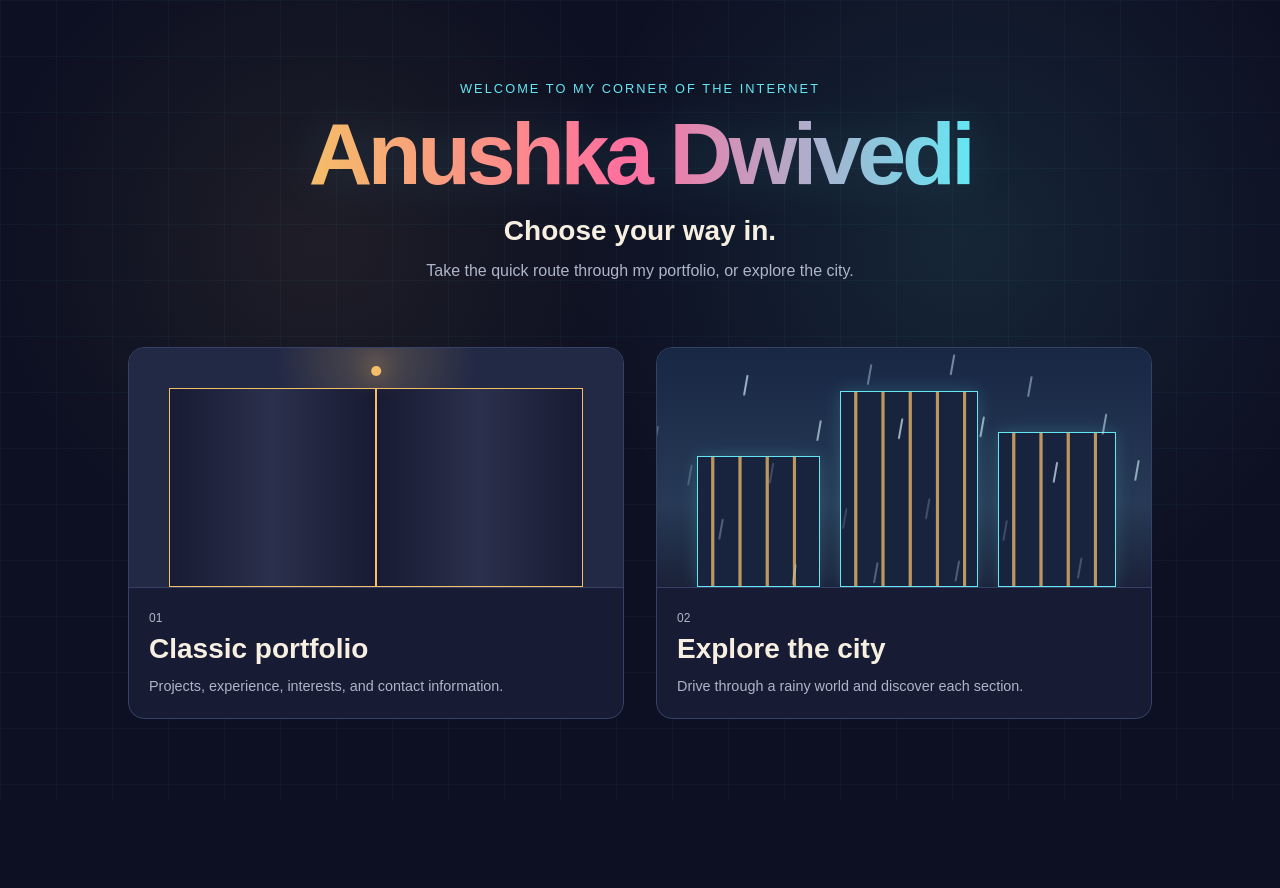
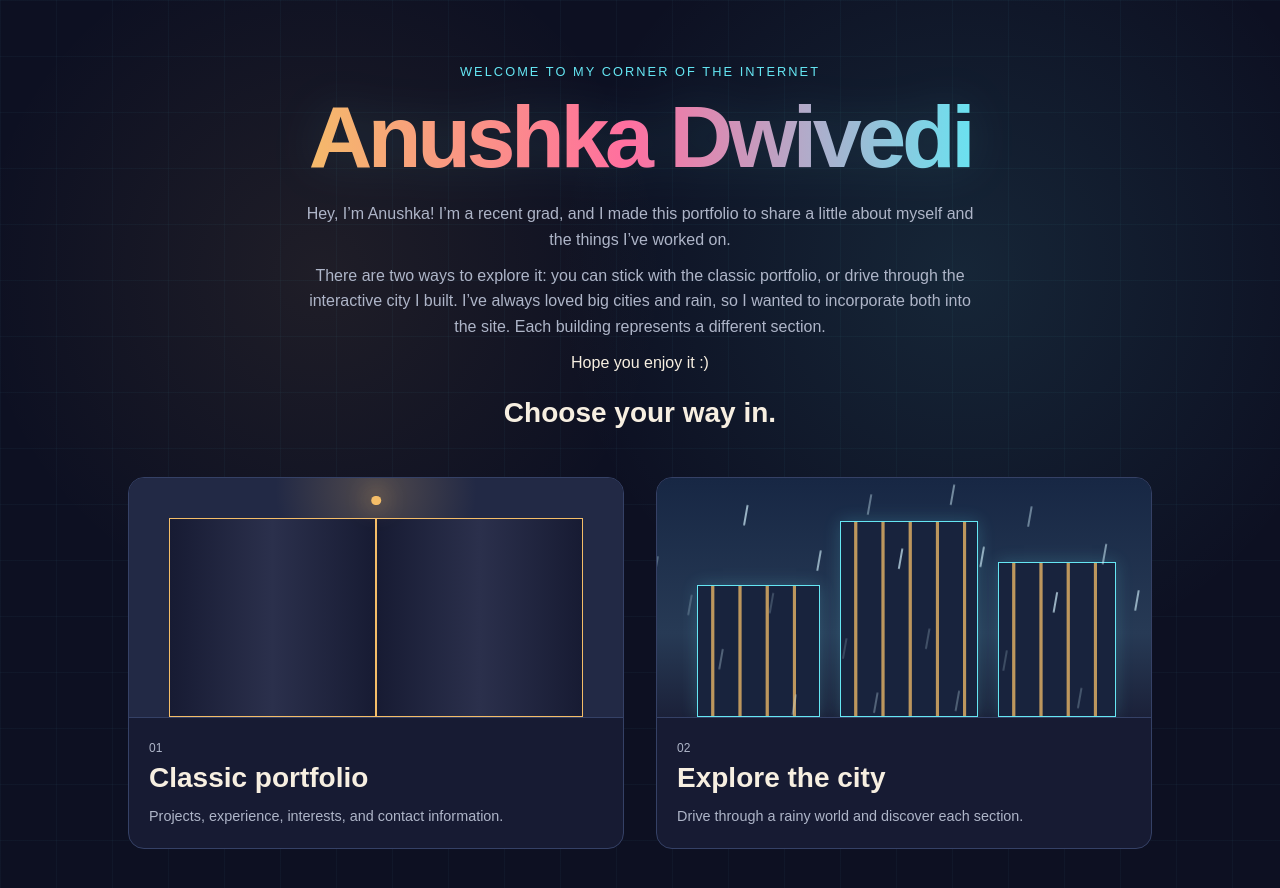
Before and after one commit to anushkaadwivedii/Personal-Website, a React (Vite) app: page / in a window 1280 px wide. Shown: the top 888 px of the page. Before the commit the page ends 800 px from the top, so only its background shows below. Built offline with nearby package versions, Linux system fonts and the light colour scheme; no server answers.

Commit message:
Edit intro

```diff
--- a/src/App.css
+++ b/src/App.css
@@ -6,8 +6,9 @@
   flex-direction: column;
   align-items: center;
   justify-content: center;
-  gap: clamp(2rem, 5vw, 4rem);
-  overflow: hidden;
+  gap: clamp(1.75rem, 4vw, 3rem);
+  overflow-x: hidden;
+  overflow-y: auto;
   padding: clamp(1.5rem, 5vw, 4rem);
 
   background:
@@ -81,17 +82,30 @@
 }
 
 .landing-prompt {
-  margin: 1.25rem 0 0;
+  margin: 1.35rem 0 0;
   color: var(--text);
   font-size: clamp(1.25rem, 3vw, 1.75rem);
   font-weight: 600;
 }
 
-.landing-description {
-  margin: 0.65rem auto 0;
+.landing-introduction {
+  max-width: 43rem;
+  margin: 1.4rem auto 0;
   color: var(--text-muted);
   font-size: clamp(0.85rem, 1.5vw, 1rem);
   line-height: 1.6;
+}
+
+.landing-introduction p {
+  margin: 0;
+}
+
+.landing-introduction p + p {
+  margin-top: 0.65rem;
+}
+
+.landing-introduction .landing-signoff {
+  color: var(--text);
 }
 
 /* Portal layout */
@@ -352,6 +366,7 @@
 @media (max-width: 48rem) {
   .landing-page {
     justify-content: flex-start;
+    gap: 1.75rem;
   }
 
   .portal-options {
--- a/src/pages/LandingPage.tsx
+++ b/src/pages/LandingPage.tsx
@@ -9,12 +9,22 @@ function LandingPage() {
 
         <h1>Anushka Dwivedi</h1>
 
+        <div className="landing-introduction">
+          <p>
+            Hey, I’m Anushka! I’m a recent grad, and I made this portfolio to
+            share a little about myself and the things I’ve worked on.
+          </p>
+          <p>
+            There are two ways to explore it: you can stick with the classic
+            portfolio, or drive through the interactive city I built. I’ve
+            always loved big cities and rain, so I wanted to incorporate both
+            into the site. Each building represents a different section.
+          </p>
+          <p className="landing-signoff">Hope you enjoy it :)</p>
+        </div>
+
         <p className="landing-prompt">
           Choose your way in.
-        </p>
-
-        <p className="landing-description">
-          Take the quick route through my portfolio, or explore the city.
         </p>
       </header>
 
```
Also changed, not shown: src/App.tsx (line endings or trailing spaces).
